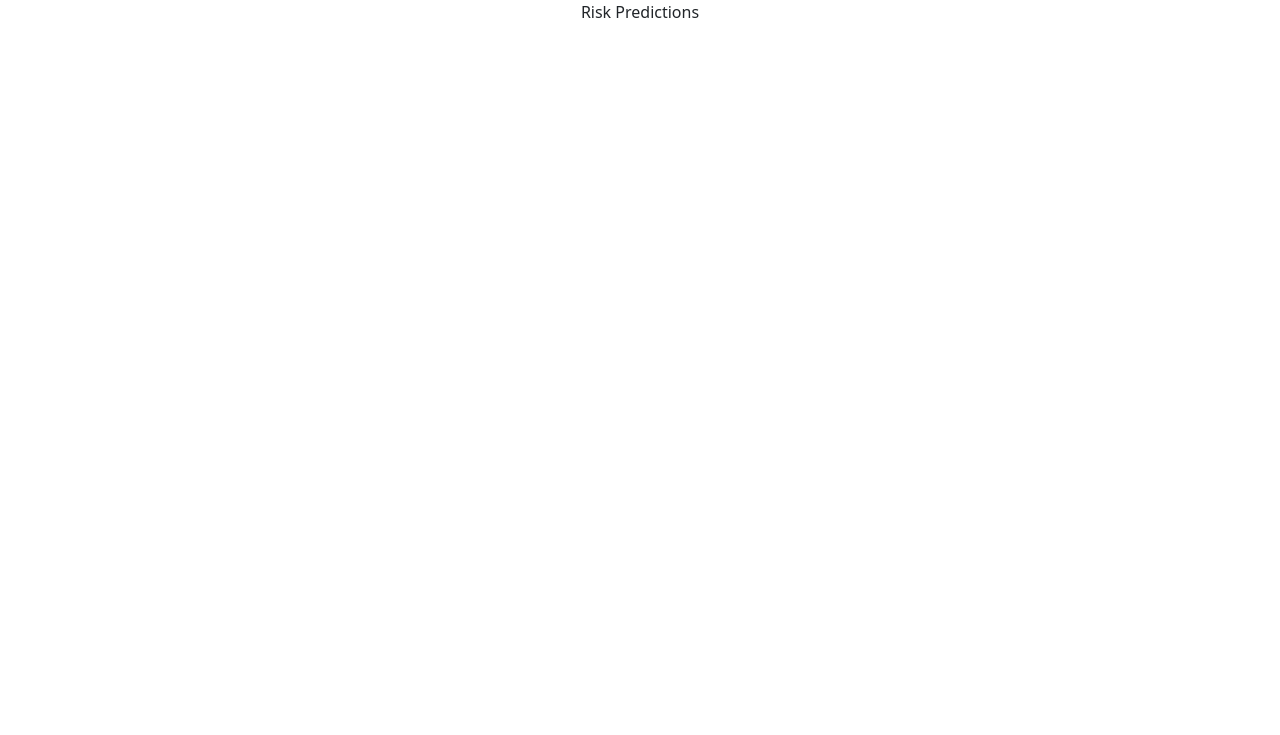
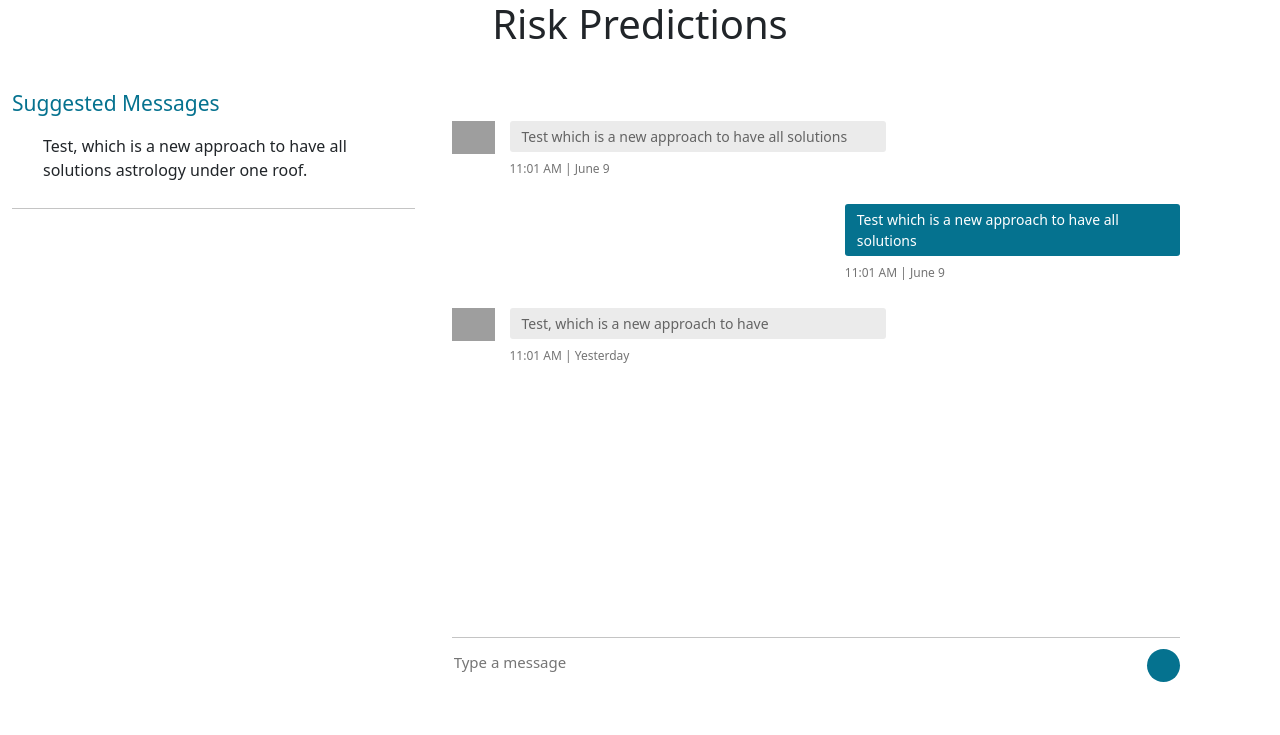
Before and after one commit to vishnudas-raveendran/Risk_Prediction_App, a Flask app: page / in a window 1280 px wide. Before the commit the part shown is almost empty. Shown: the top 735 px of the page. Run offline with Flask 2, Linux system fonts and the light colour scheme; parts of the project's set-up code (start-up, migrations or seed data) failed here and were passed over; some libraries are stand-ins or nearby versions; grey boxes are pictures that could not be loaded.

Commit message:
[Major Change] Add basic chat UI

```diff
--- /dev/null
+++ b/static/css/custom.css
@@ -0,0 +1,132 @@
+.messaging {
+    padding: 35px 0 50px 0;
+}
+
+.container {
+    max-width: 1170px;
+    margin: auto;
+}
+
+img {
+    max-width: 100%;
+}
+
+.msg_suggestions_heading h4 {
+    color: #05728f;
+    font-size: 21px;
+    margin: auto;
+}
+
+.messages {
+    float: left;
+    padding: 30px 15px 0 25px;
+    width: 60%;
+}
+
+.msg_history {
+    height: 516px;
+    overflow-y: auto;
+}
+
+.chat_ib {
+    float: left;
+    padding: 0 0 0 15px;
+    width: 88%;
+}
+
+.chat_people {
+    overflow: hidden;
+    clear: both;
+}
+
+.chat_list {
+    border-bottom: 1px solid #c4c4c4;
+    margin: 0;
+    padding: 18px 16px 10px;
+}
+
+.inbox_chat {
+    height: 550px;
+    overflow-y: scroll;
+}
+
+.incoming_msg_img {
+    display: inline-block;
+    width: 6%;
+}
+
+.received_msg {
+    display: inline-block;
+    padding: 0 0 0 10px;
+    vertical-align: top;
+    width: 92%;
+}
+
+.received_withd_msg p {
+    background: #ebebeb none repeat scroll 0 0;
+    border-radius: 3px;
+    color: #646464;
+    font-size: 14px;
+    margin: 0;
+    padding: 5px 10px 5px 12px;
+    width: 100%;
+}
+
+.time_date {
+    color: #747474;
+    display: block;
+    font-size: 12px;
+    margin: 8px 0 0;
+}
+
+.received_withd_msg {
+    width: 57%;
+}
+
+.sent_msg p {
+    background: #05728f none repeat scroll 0 0;
+    border-radius: 3px;
+    font-size: 14px;
+    margin: 0;
+    color: #fff;
+    padding: 5px 10px 5px 12px;
+    width: 100%;
+}
+
+.outgoing_msg {
+    overflow: hidden;
+    margin: 26px 0 26px;
+}
+
+.sent_msg {
+    float: right;
+    width: 46%;
+}
+
+.input_msg_write input {
+    background: rgba(0, 0, 0, 0) none repeat scroll 0 0;
+    border: medium none;
+    color: #4c4c4c;
+    font-size: 15px;
+    min-height: 48px;
+    width: 100%;
+}
+
+.type_msg {
+    border-top: 1px solid #c4c4c4;
+    position: relative;
+}
+
+.msg_send_btn {
+    background: #05728f none repeat scroll 0 0;
+    border: medium none;
+    border-radius: 50%;
+    color: #fff;
+    cursor: pointer;
+    font-size: 17px;
+    height: 33px;
+    position: absolute;
+    right: 0;
+    top: 11px;
+    width: 33px;
+}
--- a/templates/index.html
+++ b/templates/index.html
@@ -1,5 +1,6 @@
 <!doctype html>
 <html lang="en">
+
 <head>
     <!-- Required meta tags -->
     <meta charset="utf-8">
@@ -7,15 +8,85 @@
 
     <!-- Bootstrap CSS -->
     <link href="{{ url_for('static',filename='css/bootstrap.min.css') }}" rel="stylesheet" integrity="sha384-1BmE4kWBq78iYhFldvKuhfTAU6auU8tT94WrHftjDbrCEXSU1oBoqyl2QvZ6jIW3" crossorigin="anonymous">
+    <link href="{{ url_for('static',filename='css/custom.css') }}" rel="stylesheet">
 
     <title>Risk Prediction</title>
 </head>
+
 <body>
     <div class="container-fluid">
-
         <div class="row">
             <div class="d-flex justify-content-center">
-            Risk Predictions
+                <h1>Risk Predictions</h1>
+            </div>
+        </div>
+        <div class="row messaging">
+            <div class="col-4">
+                <div class="inbox_msg">
+                    <div class="inbox_people">
+                        <div class="headind_srch">
+                            <div class="msg_suggestions_heading">
+                                <h4>Suggested Messages</h4>
+                            </div>
+                            <!--  Can choose to implement a search on message suggestions
+                <div class="srch_bar">
+                <div class="stylish-input-group">
+                  <input type="text" class="search-bar" placeholder="Search">
+                  <span class="input-group-addon">
+                    <button type="button"> <i class="fa fa-search" aria-hidden="true"></i> </button>
+                  </span>
+                </div>
+              </div> -->
+                        </div>
+                        <div class="inbox_chat">
+                            <div class="chat_list active_chat">
+                                <div class="chat_people">
+                                    <div class="chat_ib">
+                                        <p>Test, which is a new approach to have all solutions astrology under one roof.</p>
+                                    </div>
+                                </div>
+                            </div>
+                        </div>
+                    </div>
+                </div>
+            </div>
+            <div class="col-8 messages">
+                <div class="msg_history">
+                    <div class="incoming_msg">
+                        <div class="incoming_msg_img"> <img src="https://ptetutorials.com/images/user-profile.png" alt="sunil">
+                        </div>
+                        <div class="received_msg">
+                            <div class="received_withd_msg">
+                                <p>Test which is a new approach to have all solutions
+                                </p>
+                                <span class="time_date"> 11:01 AM | June 9</span>
+                            </div>
+                        </div>
+                    </div>
+                    <div class="outgoing_msg">
+                        <div class="sent_msg">
+                            <p>Test which is a new approach to have all solutions
+                            </p>
+                            <span class="time_date"> 11:01 AM | June 9</span>
+                        </div>
+                    </div>
+                    <div class="incoming_msg">
+                        <div class="incoming_msg_img"> <img src="https://ptetutorials.com/images/user-profile.png" alt="sunil">
+                        </div>
+                        <div class="received_msg">
+                            <div class="received_withd_msg">
+                                <p>Test, which is a new approach to have</p>
+                                <span class="time_date"> 11:01 AM | Yesterday</span>
+                            </div>
+                        </div>
+                    </div>
+                </div>
+                <div class="type_msg">
+                    <div class="input_msg_write">
+                        <input type="text" class="write_msg" placeholder="Type a message" />
+                        <button class="msg_send_btn" type="button"><i class="fa fa-paper-plane-o" aria-hidden="true"></i></button>
+                    </div>
+                </div>
             </div>
         </div>
 
@@ -24,7 +95,8 @@
 
 
     <script src="{{ url_for('static',filename='js/bootstrap.bundle.min.js') }}" integrity="sha384-ka7Sk0Gln4gmtz2MlQnikT1wXgYsOg+OMhuP+IlRH9sENBO0LRn5q+8nbTov4+1p" crossorigin="anonymous"></script>
-
+    <script src="{{ url_for('static',filename='js/chatApp.js') }}"></script>
 
 </body>
+
 </html>
```
Also changed, not shown: static/js/chatApp.js (added). Lines whose indentation alone changed are shown as unchanged.
